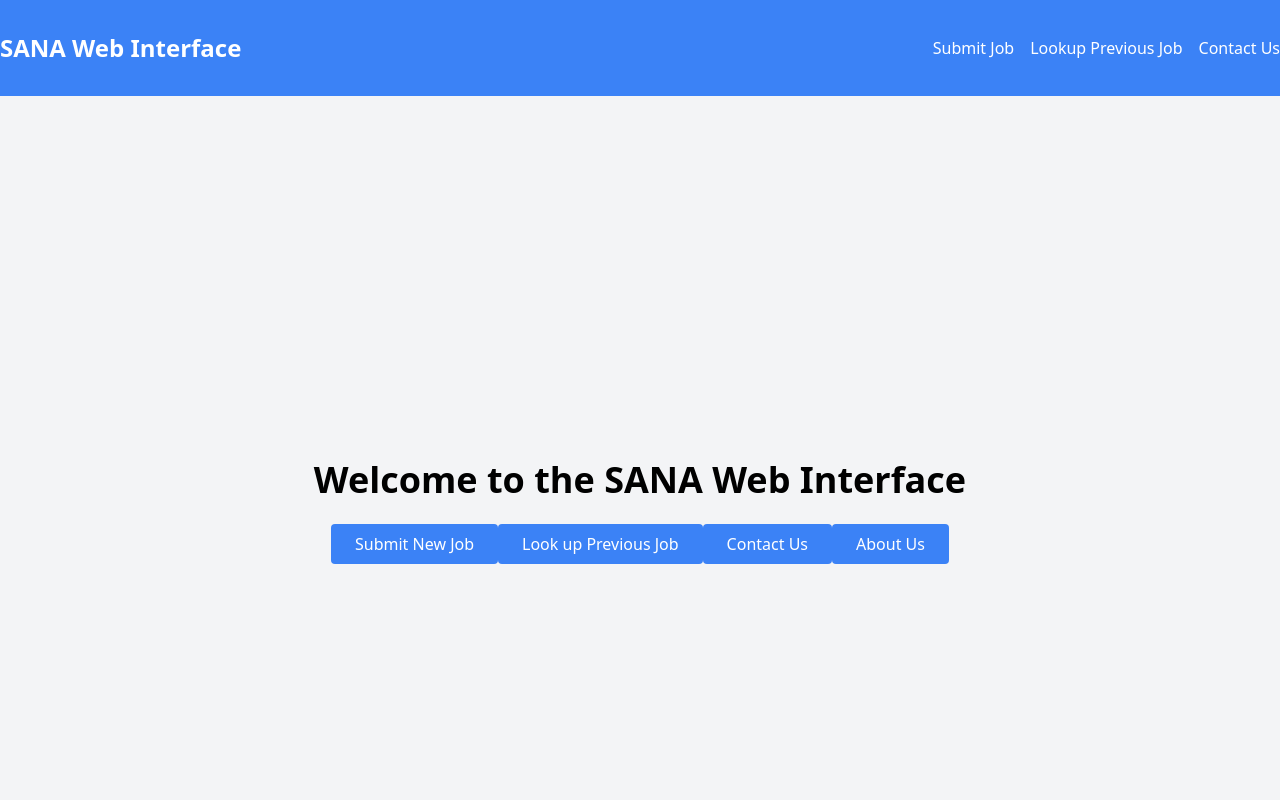
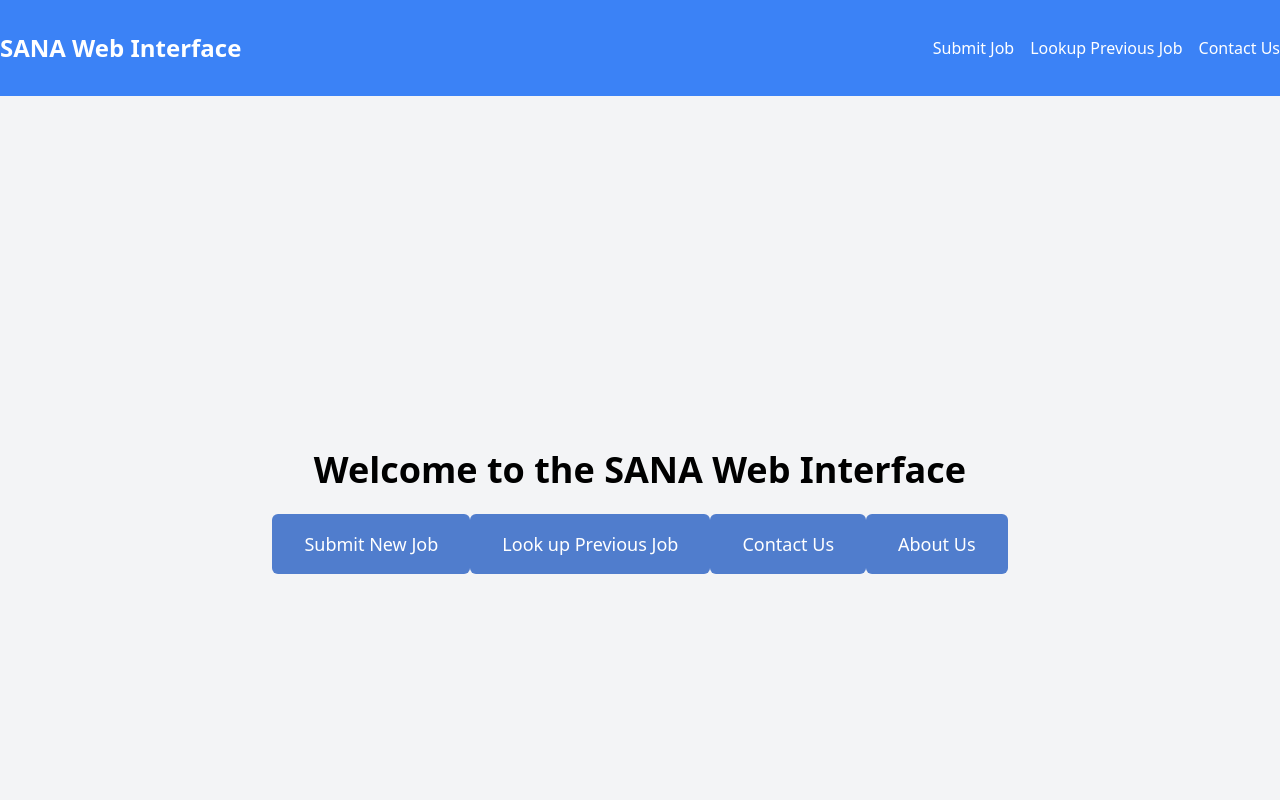
Before and after one commit to maitreyyi/SANA_Development, a React (Create React App) app: page / in a window 1280 px wide. Shown: the top 800 px of the page. Built offline with nearby package versions, Linux system fonts and the light colour scheme.

Commit message:
Implemented button component

```diff
--- a/src/components/Button.js
+++ b/src/components/Button.js
@@ -0,0 +1,26 @@
+import React from "react";
+
+/**
+ * Reusable button component, same color as the primary color specified in tailwind.config.js.
+ *
+ * Example: A button with the text "Hello World!":
+ *
+ * `<Button>Hello World!</Button>`
+ *
+ *
+ * Example: A button with red text and a border:
+ *
+ * `<Button className="text-red border">Red Button</Button>`
+ *
+ */
+function Button({ children, className }) {
+  return (
+    <button
+      className={`inline-block bg-primary hover:bg-secondary px-8 py-4 cursor-pointer rounded-md text-center text-white text-lg transition duration-300 ${className}`}
+    >
+      {children}
+    </button>
+  );
+}
+
+export default Button;
--- a/src/pages/Home.js
+++ b/src/pages/Home.js
@@ -1,31 +1,26 @@
 // src/components/Home.js
-import React from 'react';
-import { Link } from 'react-router-dom';
+import React from "react";
+import { Link } from "react-router-dom";
+import Button from "../components/Button";
 
 const Home = () => {
   return (
     <div className="flex flex-col items-center justify-center h-screen bg-gray-100">
-      <h1 className="text-4xl font-bold mb-6">Welcome to the SANA Web Interface</h1>
+      <h1 className="text-4xl font-bold mb-6">
+        Welcome to the SANA Web Interface
+      </h1>
       <div className="space-y-4">
         <Link to="/submit-job">
-          <button className="bg-blue-500 text-white px-6 py-2 rounded hover:bg-blue-700">
-            Submit New Job
-          </button>
+          <Button>Submit New Job</Button>
         </Link>
         <Link to="/lookup-job">
-          <button className="bg-blue-500 text-white px-6 py-2 rounded hover:bg-blue-700">
-            Look up Previous Job
-          </button>
+          <Button>Look up Previous Job</Button>
         </Link>
         <Link to="/contact-us">
-          <button className="bg-blue-500 text-white px-6 py-2 rounded hover:bg-blue-700">
-            Contact Us
-          </button>
+          <Button>Contact Us</Button>
         </Link>
         <Link to="/about-us">
-          <button className="bg-blue-500 text-white px-6 py-2 rounded hover:bg-blue-700">
-            About Us
-          </button>
+          <Button>About Us</Button>
         </Link>
       </div>
     </div>
--- a/tailwind.config.js
+++ b/tailwind.config.js
@@ -5,7 +5,12 @@ module.exports = {
     "./src/**/*.{js,jsx,ts,tsx}", // Adjust this based on your file structure
   ],
   theme: {
-    extend: {},
+    extend: {
+      colors: {
+        primary: "#507DCD",
+        secondary: "#3360b1",
+      },
+    },
   },
   plugins: [],
 };
```
